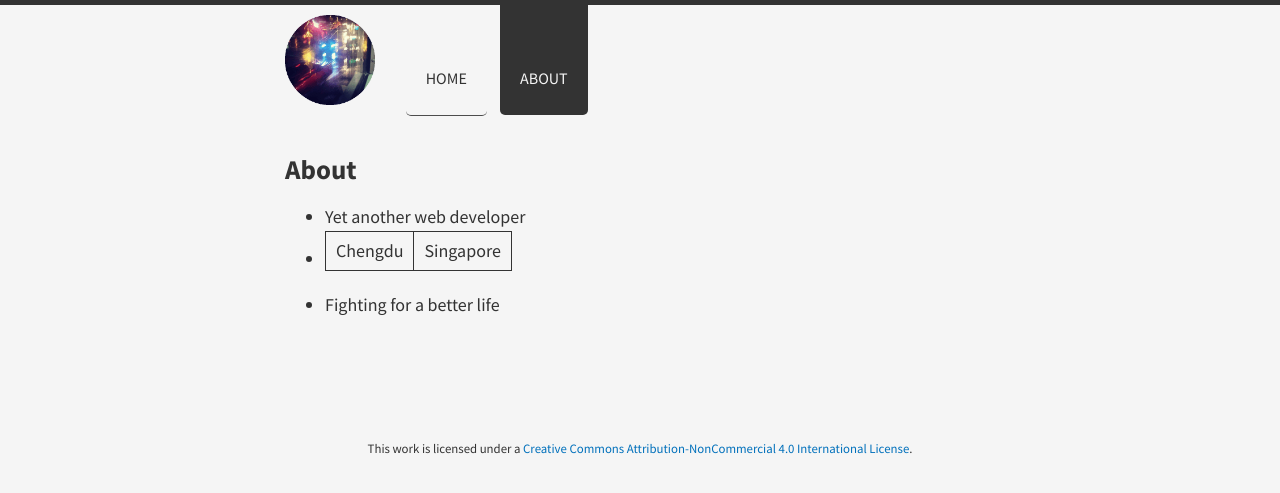
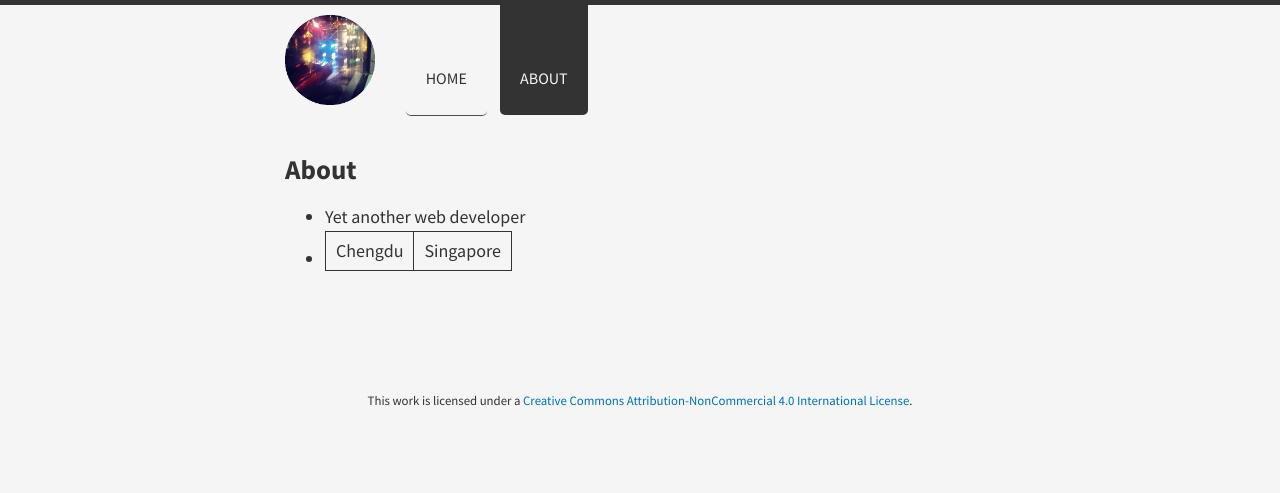
Before and after one commit to ycswaves/blog, a Jekyll site: the page built from about/index.md, in a window 1280 px wide. Shown: the top 493 px of the page. Built offline with Jekyll 4.4.1, drawn with Linux system fonts in a browser that asks for light colours; nearby versions of some CDN libraries; Markdown is read by kramdown in place of the engine named in the settings.

Commit message:
Update index.md

```diff
--- a/about/index.md
+++ b/about/index.md
@@ -5,4 +5,3 @@ title: About
 
 - Yet another web developer
 - Chengdu | Singapore
-- Fighting for a better life
```
